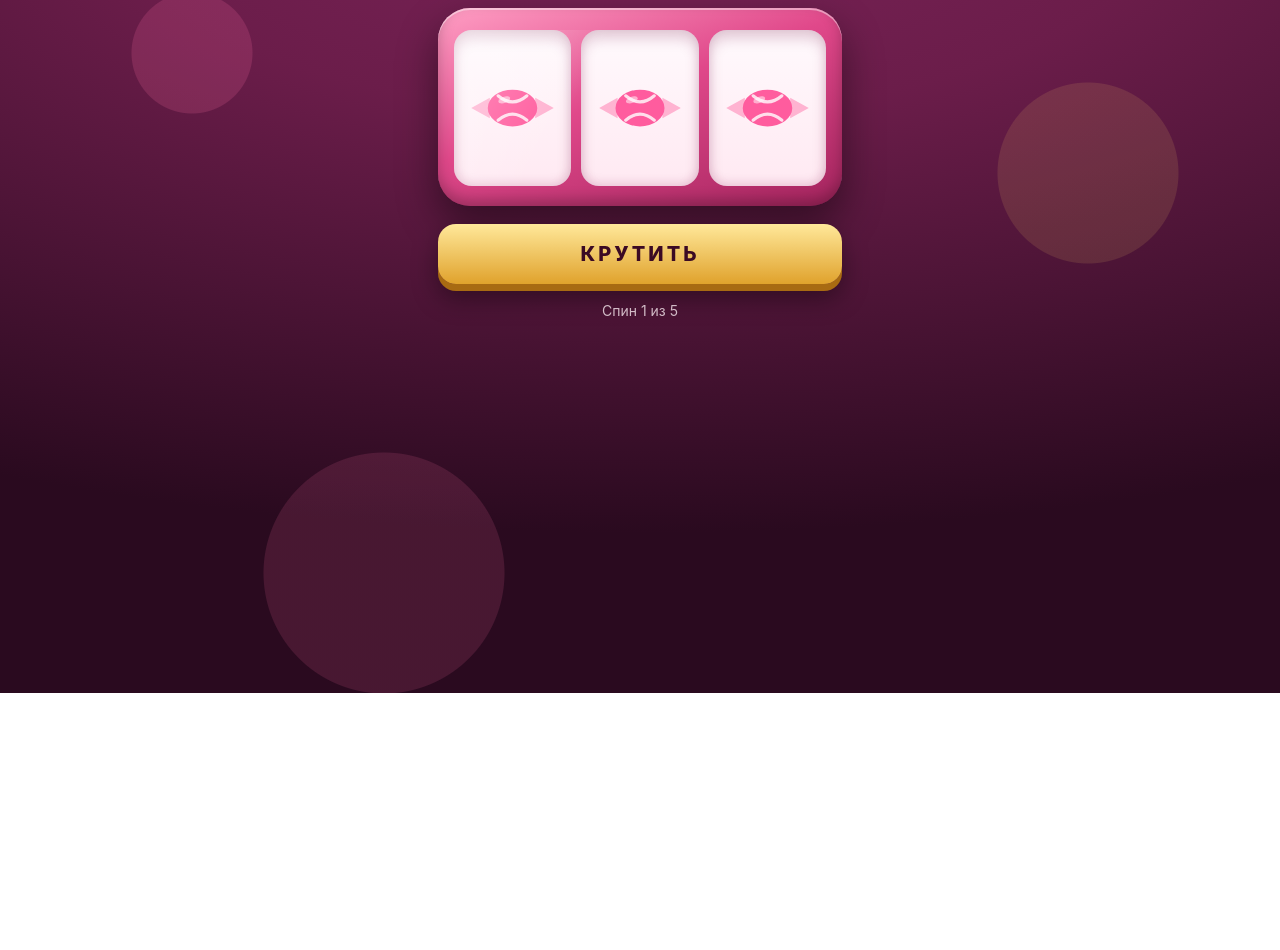
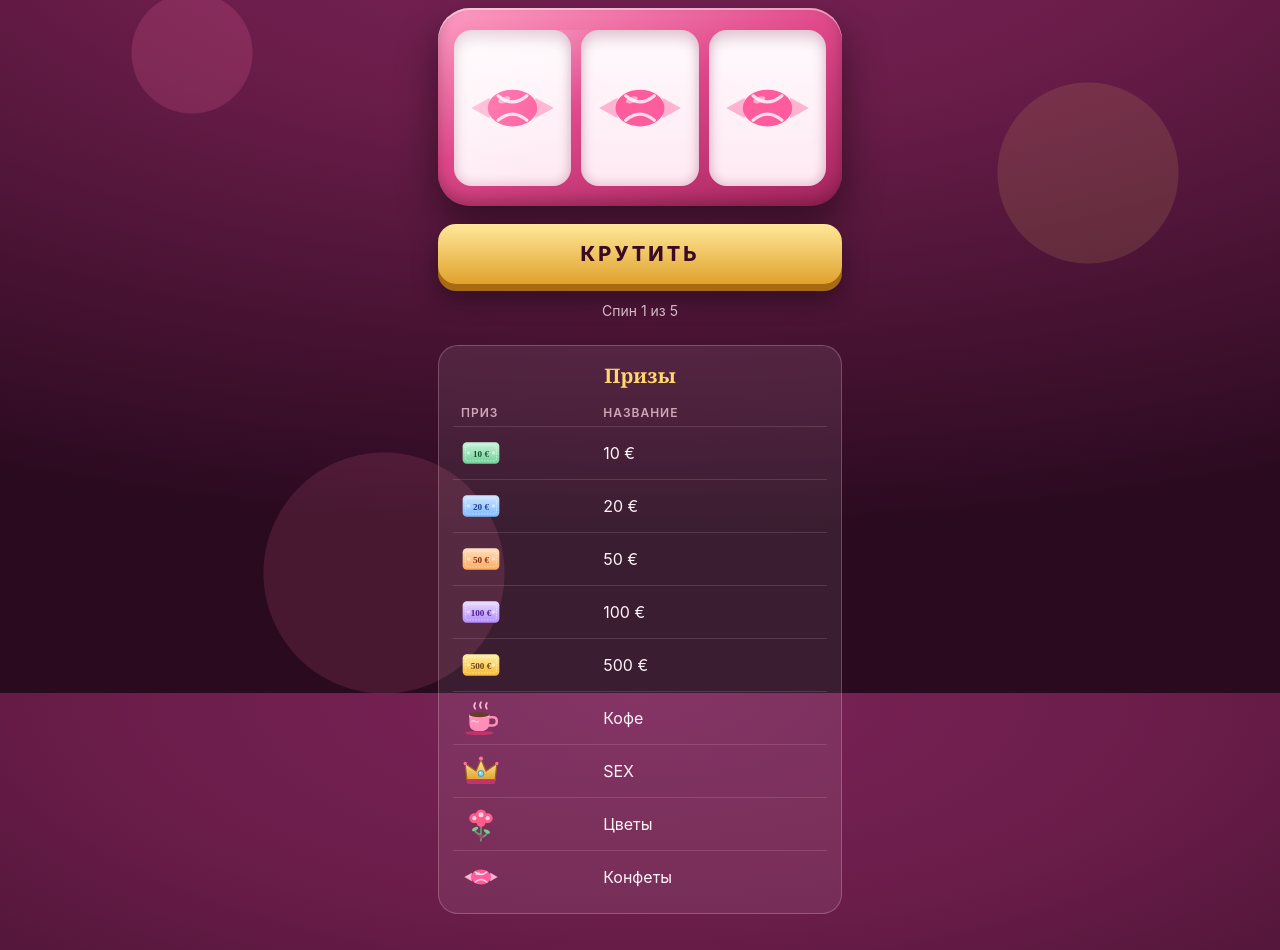
Before and after one commit to andreyporova-collab/777, a plain HTML site: page index.html in a window 1280 px wide. Shown: the part 107-1057 px from the top of the page. Before the commit the page ends 800 px from the top, so only its background shows below. Drawn offline with Linux system fonts and the light colour scheme.

Commit message:
Add prize table below the slot
Table is built from PRIZES, so it always matches the reels. The jackpot
row uses a separate tableName label.

Claude-Session: https://claude.ai/code/session_01EZZwvUSm8GRiY1XDcnTkBZ

```diff
--- a/app.js
+++ b/app.js
@@ -26,6 +26,26 @@ const winClose = document.getElementById('win-close');
 
 totalEl.textContent = SCRIPT.length;
 winNote.textContent = WIN_NOTE;
+
+// Таблица призов строится из PRIZES, чтобы всегда совпадать с барабанами
+function renderPrizeTable() {
+  const rows = document.getElementById('prize-rows');
+  for (const prize of Object.values(PRIZES)) {
+    const tr = document.createElement('tr');
+    const iconTd = document.createElement('td');
+    const img = document.createElement('img');
+    img.src = prize.icon;
+    img.alt = '';
+    img.width = 40;
+    img.height = 40;
+    iconTd.appendChild(img);
+    const nameTd = document.createElement('td');
+    nameTd.textContent = prize.tableName || prize.name;
+    tr.append(iconTd, nameTd);
+    rows.appendChild(tr);
+  }
+}
+renderPrizeTable();
 
 // Сколько спинов уже сделано: от 0 до SCRIPT.length. Больше сценарий не идёт по кругу.
 let index = loadIndex();
--- a/index.html
+++ b/index.html
@@ -35,6 +35,16 @@
     <div class="footer">
       <p class="counter">Спин <span id="counter">1</span> из <span id="total"></span></p>
     </div>
+
+    <section class="prizes-card" aria-labelledby="prizes-title">
+      <h2 id="prizes-title" class="prizes-title">Призы</h2>
+      <table class="prize-table">
+        <thead>
+          <tr><th>Приз</th><th>Название</th></tr>
+        </thead>
+        <tbody id="prize-rows"></tbody>
+      </table>
+    </section>
   </main>
 
   <!-- Окно выигрыша -->
--- a/schedule.js
+++ b/schedule.js
@@ -10,7 +10,7 @@ const PRIZES = {
   p100:    { name: '100 €',   icon: 'assets/prizes/p100.svg' },
   p500:    { name: '500 €',   icon: 'assets/prizes/p500.svg' },
   coffee:  { name: 'Кофе',    icon: 'assets/prizes/coffee.svg' },
-  jackpot: { name: 'Джекпот', icon: 'assets/prizes/jackpot.svg' },
+  jackpot: { name: 'Джекпот', tableName: 'SEX', icon: 'assets/prizes/jackpot.svg' },
   flowers: { name: 'Цветы',   icon: 'assets/prizes/flowers.svg' },
   candy:   { name: 'Конфеты', icon: 'assets/prizes/candy.svg' },
 };
--- a/style.css
+++ b/style.css
@@ -180,6 +180,51 @@ html, body {
 }
 
 
+/* ---------- Таблица призов ---------- */
+.prizes-card {
+  width: 100%;
+  margin-top: 8px;
+  padding: 16px 14px 10px;
+  border-radius: 20px;
+  background: rgba(255, 255, 255, 0.08);
+  border: 1px solid rgba(255, 209, 224, 0.25);
+}
+
+.prizes-title {
+  margin: 0 0 10px;
+  font-family: Georgia, "Times New Roman", serif;
+  font-size: 20px;
+  color: var(--gold);
+}
+
+.prize-table {
+  width: 100%;
+  border-collapse: collapse;
+  font-size: 16px;
+}
+
+.prize-table th {
+  padding: 6px 8px;
+  font-size: 12px;
+  font-weight: 600;
+  letter-spacing: 1px;
+  text-transform: uppercase;
+  color: var(--rose-soft);
+  opacity: 0.75;
+  text-align: left;
+}
+
+.prize-table td {
+  padding: 6px 8px;
+  border-top: 1px solid rgba(255, 209, 224, 0.15);
+  text-align: left;
+  vertical-align: middle;
+}
+
+.prize-table td img {
+  display: block;
+}
+
 /* ---------- Окно выигрыша ---------- */
 .modal {
   position: fixed;
```
